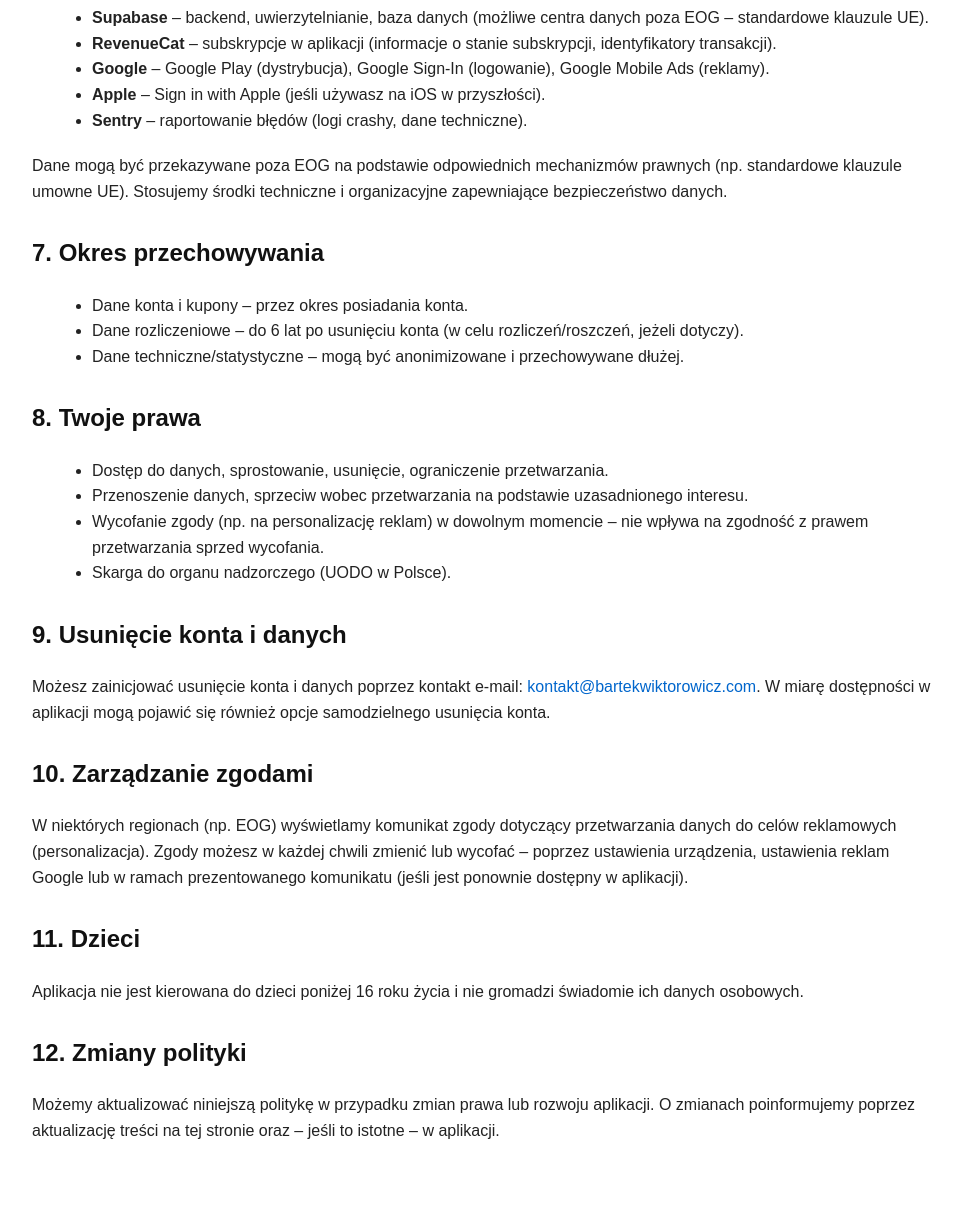
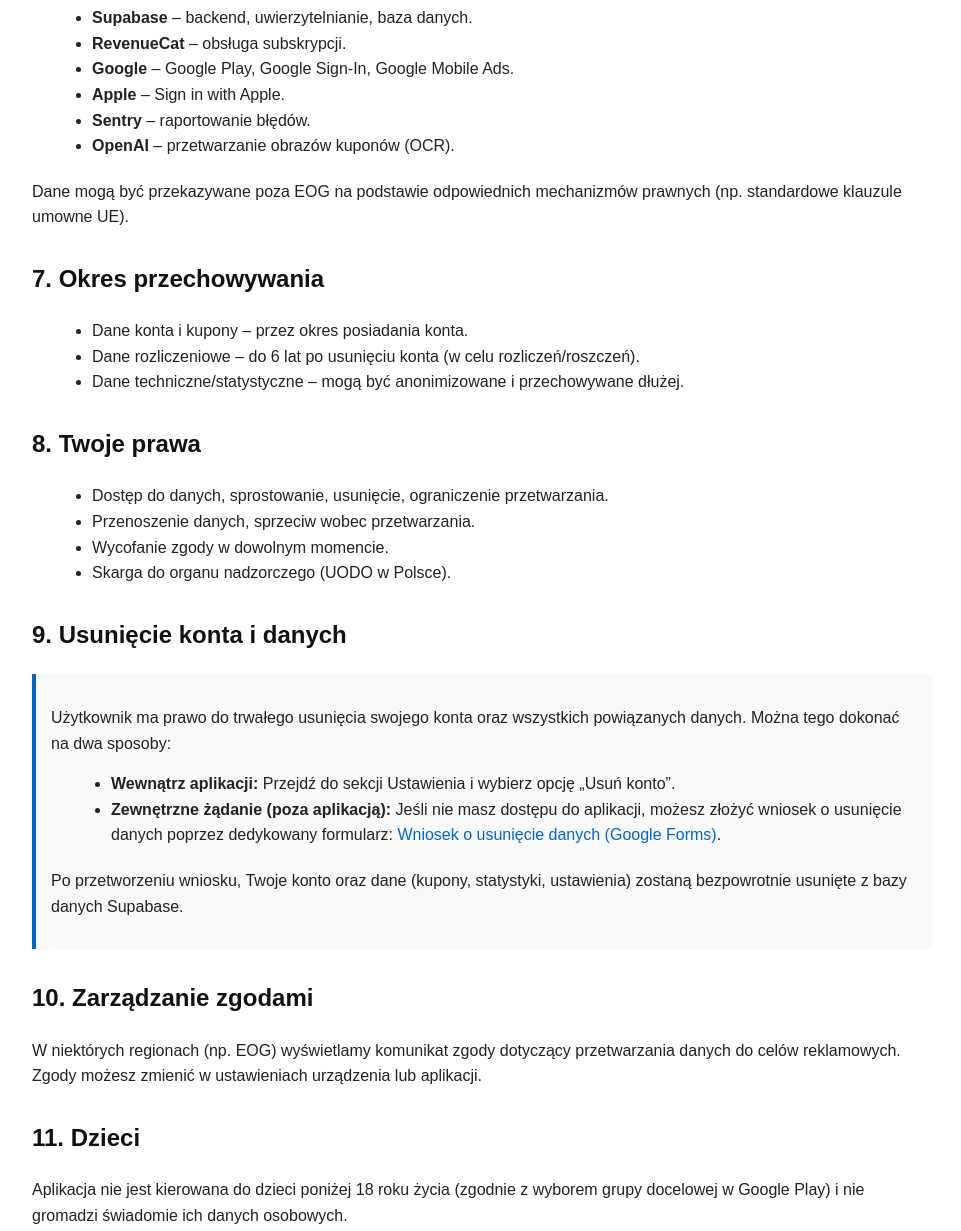
Before and after one commit to Overload9503/docs, a plain HTML site: page index.html in a window 1280 px wide. Shown: the part 1480-2711 px from the top of the page, without its empty margins (158-1119 px from the left). Before the commit the page ends 2664 px from the top, so only its background shows below. Drawn offline with Linux system fonts and the light colour scheme.

Commit message:
Update index.html

```diff
--- a/index.html
+++ b/index.html
@@ -15,6 +15,7 @@
     p { margin-bottom: 15px; }
     a { color: #0066cc; text-decoration: none; }
     a:hover { text-decoration: underline; }
+    .highlight-box { background-color: #f9f9f9; border-left: 4px solid #0066cc; padding: 15px; margin: 20px 0; }
   </style>
 </head>
 <body>
@@ -73,40 +74,49 @@
 
   <h2>6. Odbiorcy danych i transfer poza EOG</h2>
   <ul>
-    <li><strong>Supabase</strong> – backend, uwierzytelnianie, baza danych (możliwe centra danych poza EOG – standardowe klauzule UE).</li>
-    <li><strong>RevenueCat</strong> – subskrypcje w aplikacji (informacje o stanie subskrypcji, identyfikatory transakcji).</li>
-    <li><strong>Google</strong> – Google Play (dystrybucja), Google Sign‑In (logowanie), Google Mobile Ads (reklamy).</li>
-    <li><strong>Apple</strong> – Sign in with Apple (jeśli używasz na iOS w przyszłości).</li>
-    <li><strong>Sentry</strong> – raportowanie błędów (logi crashy, dane techniczne).</li>
+    <li><strong>Supabase</strong> – backend, uwierzytelnianie, baza danych.</li>
+    <li><strong>RevenueCat</strong> – obsługa subskrypcji.</li>
+    <li><strong>Google</strong> – Google Play, Google Sign‑In, Google Mobile Ads.</li>
+    <li><strong>Apple</strong> – Sign in with Apple.</li>
+    <li><strong>Sentry</strong> – raportowanie błędów.</li>
+    <li><strong>OpenAI</strong> – przetwarzanie obrazów kuponów (OCR).</li>
   </ul>
-  <p>Dane mogą być przekazywane poza EOG na podstawie odpowiednich mechanizmów prawnych (np. standardowe klauzule umowne UE). Stosujemy środki techniczne i organizacyjne zapewniające bezpieczeństwo danych.</p>
+  <p>Dane mogą być przekazywane poza EOG na podstawie odpowiednich mechanizmów prawnych (np. standardowe klauzule umowne UE).</p>
 
   <h2>7. Okres przechowywania</h2>
   <ul>
     <li>Dane konta i kupony – przez okres posiadania konta.</li>
-    <li>Dane rozliczeniowe – do 6 lat po usunięciu konta (w celu rozliczeń/roszczeń, jeżeli dotyczy).</li>
+    <li>Dane rozliczeniowe – do 6 lat po usunięciu konta (w celu rozliczeń/roszczeń).</li>
     <li>Dane techniczne/statystyczne – mogą być anonimizowane i przechowywane dłużej.</li>
   </ul>
 
   <h2>8. Twoje prawa</h2>
   <ul>
     <li>Dostęp do danych, sprostowanie, usunięcie, ograniczenie przetwarzania.</li>
-    <li>Przenoszenie danych, sprzeciw wobec przetwarzania na podstawie uzasadnionego interesu.</li>
-    <li>Wycofanie zgody (np. na personalizację reklam) w dowolnym momencie – nie wpływa na zgodność z prawem przetwarzania sprzed wycofania.</li>
+    <li>Przenoszenie danych, sprzeciw wobec przetwarzania.</li>
+    <li>Wycofanie zgody w dowolnym momencie.</li>
     <li>Skarga do organu nadzorczego (UODO w Polsce).</li>
   </ul>
 
   <h2>9. Usunięcie konta i danych</h2>
-  <p>Możesz zainicjować usunięcie konta i danych poprzez kontakt e‑mail: <a href="mailto:kontakt@bartekwiktorowicz.com">kontakt@bartekwiktorowicz.com</a>. W miarę dostępności w aplikacji mogą pojawić się również opcje samodzielnego usunięcia konta.</p>
+  <div class="highlight-box">
+    <p>Użytkownik ma prawo do trwałego usunięcia swojego konta oraz wszystkich powiązanych danych. Można tego dokonać na dwa sposoby:</p>
+    <ul>
+      <li><strong>Wewnątrz aplikacji:</strong> Przejdź do sekcji Ustawienia i wybierz opcję „Usuń konto”.</li>
+      <li><strong>Zewnętrzne żądanie (poza aplikacją):</strong> Jeśli nie masz dostępu do aplikacji, możesz złożyć wniosek o usunięcie danych poprzez dedykowany formularz:
+        <a href="TU_WKLEJ_LINK_DO_TWOJEGO_GOOGLE_FORMS" target="_blank">Wniosek o usunięcie danych (Google Forms)</a>.</li>
+    </ul>
+    <p>Po przetworzeniu wniosku, Twoje konto oraz dane (kupony, statystyki, ustawienia) zostaną bezpowrotnie usunięte z bazy danych Supabase.</p>
+  </div>
 
   <h2>10. Zarządzanie zgodami</h2>
-  <p>W niektórych regionach (np. EOG) wyświetlamy komunikat zgody dotyczący przetwarzania danych do celów reklamowych (personalizacja). Zgody możesz w każdej chwili zmienić lub wycofać – poprzez ustawienia urządzenia, ustawienia reklam Google lub w ramach prezentowanego komunikatu (jeśli jest ponownie dostępny w aplikacji).</p>
+  <p>W niektórych regionach (np. EOG) wyświetlamy komunikat zgody dotyczący przetwarzania danych do celów reklamowych. Zgody możesz zmienić w ustawieniach urządzenia lub aplikacji.</p>
 
   <h2>11. Dzieci</h2>
-  <p>Aplikacja nie jest kierowana do dzieci poniżej 16 roku życia i nie gromadzi świadomie ich danych osobowych.</p>
+  <p>Aplikacja nie jest kierowana do dzieci poniżej 18 roku życia (zgodnie z wyborem grupy docelowej w Google Play) i nie gromadzi świadomie ich danych osobowych.</p>
 
   <h2>12. Zmiany polityki</h2>
-  <p>Możemy aktualizować niniejszą politykę w przypadku zmian prawa lub rozwoju aplikacji. O zmianach poinformujemy poprzez aktualizację treści na tej stronie oraz – jeśli to istotne – w aplikacji.</p>
+  <p>Możemy aktualizować niniejszą politykę. O istotnych zmianach poinformujemy w aplikacji lub na tej stronie.</p>
 
 </body>
 </html>
```
